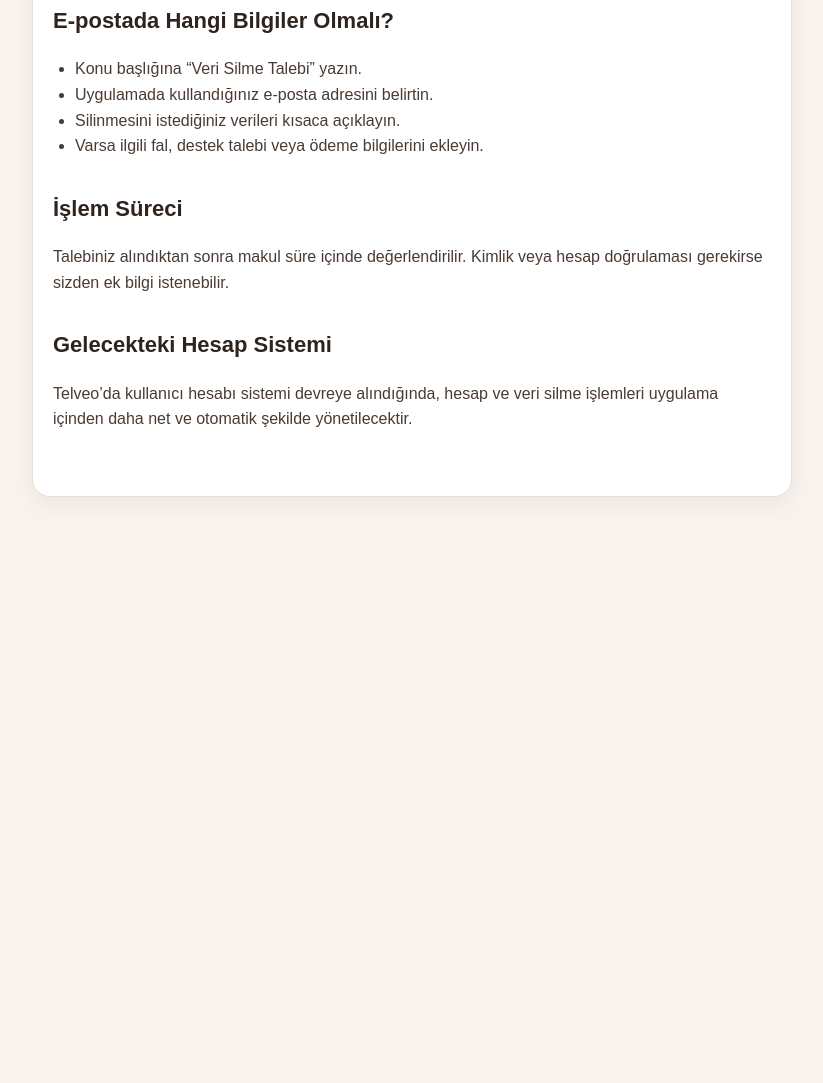
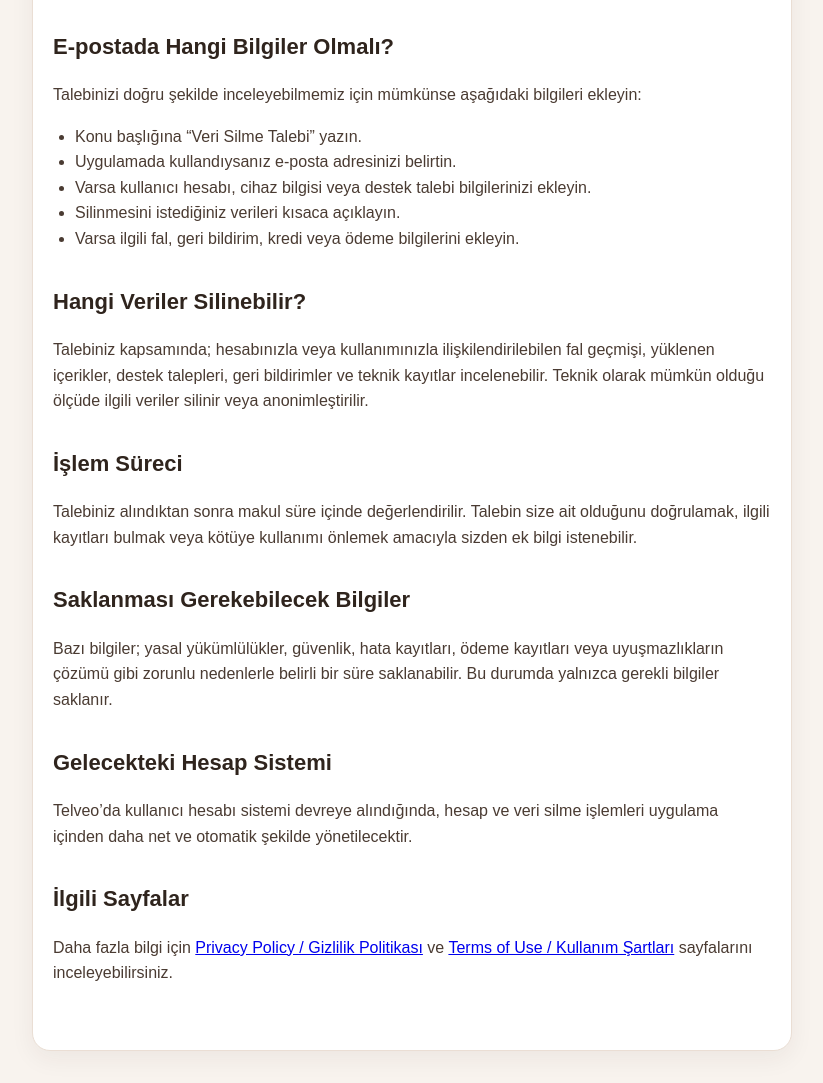
Before and after one commit to telveo/telveo-site, a plain HTML site: page delete-data.html in a window 1280 px wide. Shown: the part 431-1514 px from the top of the page, without its empty margins (228-1051 px from the left). Before the commit the page ends 960 px from the top, so only its background shows below. Drawn offline with Linux system fonts and the light colour scheme.

Commit message:
Update delete-data.html

```diff
--- a/delete-data.html
+++ b/delete-data.html
@@ -4,16 +4,18 @@
   <meta charset="UTF-8" />
   <meta name="viewport" content="width=device-width, initial-scale=1.0" />
   <title>Data Deletion - Telveo</title>
+  <meta name="description" content="Data deletion request information for Telveo mobile application." />
   <link rel="stylesheet" href="style.css" />
 </head>
 <body>
   <main class="container page">
     <a class="back-link" href="index.html">← Ana sayfa</a>
 
-    <h1>Veri Silme Talebi / Data Deletion Request</h1>
+    <h1>Data Deletion / Veri Silme Talebi</h1>
 
     <p>
       Telveo’da işlenen kişisel verilerinizin silinmesini talep etmek için bizimle iletişime geçebilirsiniz.
+      Bu sayfa, veri silme talebinin nasıl iletileceğini açıklar.
     </p>
 
     <h2>Nasıl Talep Oluşturulur?</h2>
@@ -26,17 +28,34 @@
     </p>
 
     <h2>E-postada Hangi Bilgiler Olmalı?</h2>
+    <p>
+      Talebinizi doğru şekilde inceleyebilmemiz için mümkünse aşağıdaki bilgileri ekleyin:
+    </p>
     <ul>
       <li>Konu başlığına “Veri Silme Talebi” yazın.</li>
-      <li>Uygulamada kullandığınız e-posta adresini belirtin.</li>
+      <li>Uygulamada kullandıysanız e-posta adresinizi belirtin.</li>
+      <li>Varsa kullanıcı hesabı, cihaz bilgisi veya destek talebi bilgilerinizi ekleyin.</li>
       <li>Silinmesini istediğiniz verileri kısaca açıklayın.</li>
-      <li>Varsa ilgili fal, destek talebi veya ödeme bilgilerini ekleyin.</li>
+      <li>Varsa ilgili fal, geri bildirim, kredi veya ödeme bilgilerini ekleyin.</li>
     </ul>
+
+    <h2>Hangi Veriler Silinebilir?</h2>
+    <p>
+      Talebiniz kapsamında; hesabınızla veya kullanımınızla ilişkilendirilebilen fal geçmişi,
+      yüklenen içerikler, destek talepleri, geri bildirimler ve teknik kayıtlar incelenebilir.
+      Teknik olarak mümkün olduğu ölçüde ilgili veriler silinir veya anonimleştirilir.
+    </p>
 
     <h2>İşlem Süreci</h2>
     <p>
-      Talebiniz alındıktan sonra makul süre içinde değerlendirilir. Kimlik veya hesap doğrulaması gerekirse
-      sizden ek bilgi istenebilir.
+      Talebiniz alındıktan sonra makul süre içinde değerlendirilir. Talebin size ait olduğunu doğrulamak,
+      ilgili kayıtları bulmak veya kötüye kullanımı önlemek amacıyla sizden ek bilgi istenebilir.
+    </p>
+
+    <h2>Saklanması Gerekebilecek Bilgiler</h2>
+    <p>
+      Bazı bilgiler; yasal yükümlülükler, güvenlik, hata kayıtları, ödeme kayıtları veya uyuşmazlıkların çözümü
+      gibi zorunlu nedenlerle belirli bir süre saklanabilir. Bu durumda yalnızca gerekli bilgiler saklanır.
     </p>
 
     <h2>Gelecekteki Hesap Sistemi</h2>
@@ -44,6 +63,15 @@
       Telveo’da kullanıcı hesabı sistemi devreye alındığında, hesap ve veri silme işlemleri uygulama içinden
       daha net ve otomatik şekilde yönetilecektir.
     </p>
+
+    <h2>İlgili Sayfalar</h2>
+    <p>
+      Daha fazla bilgi için
+      <a href="privacy.html">Privacy Policy / Gizlilik Politikası</a>
+      ve
+      <a href="terms.html">Terms of Use / Kullanım Şartları</a>
+      sayfalarını inceleyebilirsiniz.
+    </p>
   </main>
 </body>
 </html>
```
